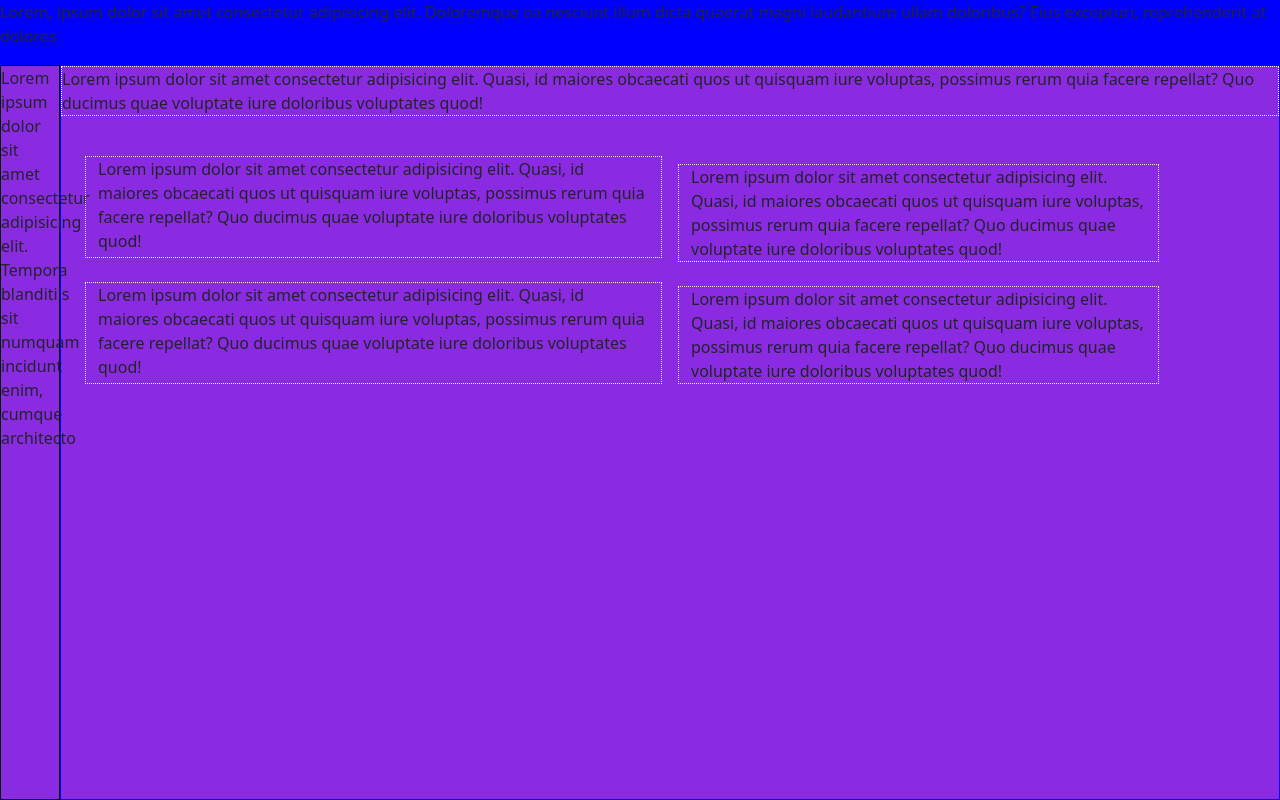
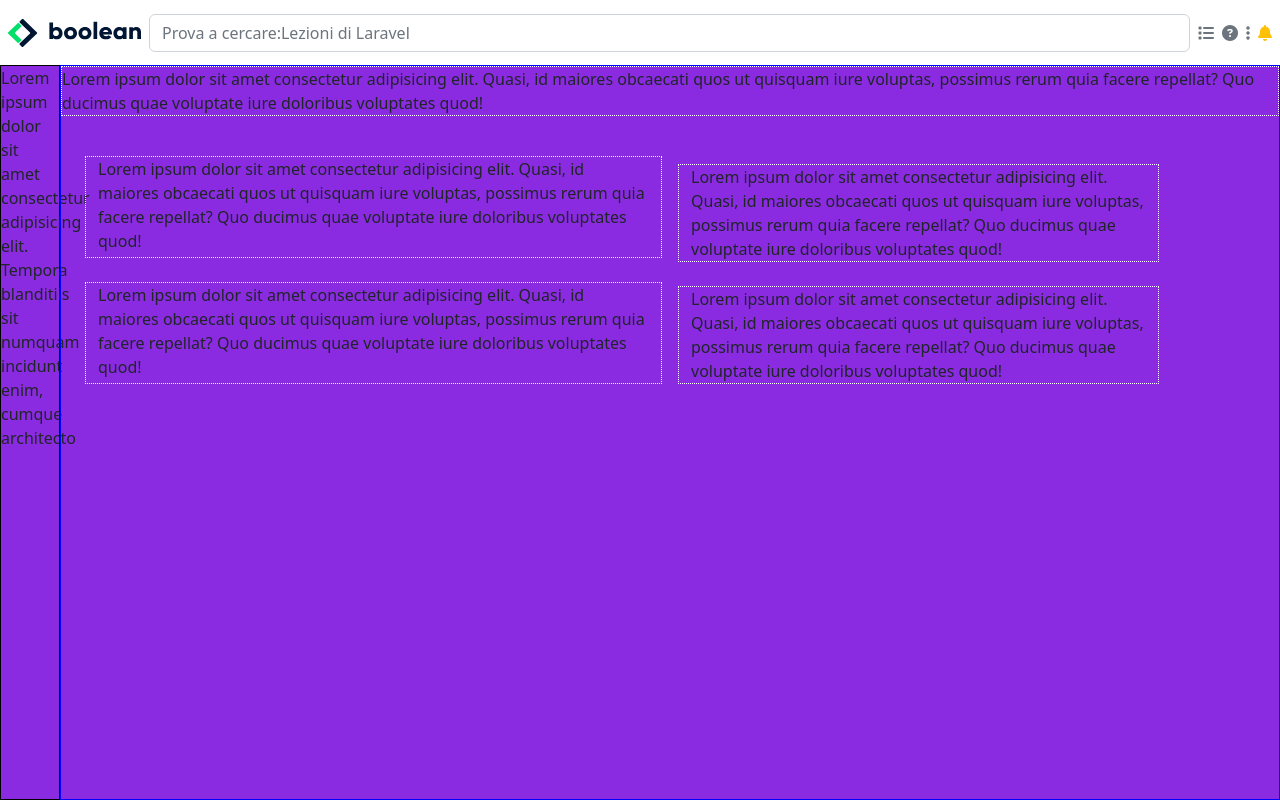
Before and after one commit to MadalinaIndreica/html-css-bootstrap-dashboard, a plain HTML site: page index.html in a window 1280 px wide. Drawn offline with nearby package versions, Linux system fonts and the light colour scheme.

Commit message:
add: header completed

```diff
--- a/css/style.css
+++ b/css/style.css
@@ -8,13 +8,21 @@ img {
     background-color: blueviolet;
 }
 /* HEADER */
-header{
+.ms-navbar{
     height: 75px;
-    /* debug */
-    background-color: blue;
+    background-color:white;
+    display: flex;
+   align-items: center;
+   justify-content: space-around;
+   padding:.5rem;
 }
+
+.mobile-logo-img {
+    width: 60px;
+}
+
 @media screen and (min-width:768px) {
-    header{
+    .ms-navbar{
         height:65px;
     }
 
@@ -52,6 +60,7 @@ main{
     /* debug */
     border: 1px dotted white;
 }
+
 @media screen and (min-width: 992px){
     .rows-wrapper{
         display: flex;
--- a/index.html
+++ b/index.html
@@ -15,7 +15,31 @@
     <div class="wrapper">
         <!-- header -->
         <header>
-            Lorem, ipsum dolor sit amet consectetur adipisicing elit. Doloremque ea nesciunt illum dicta quaerat magni laudantium ullam doloribus? Eius excepturi, reprehenderit at dolores
+           <nav class="ms-navbar gap-2">
+            <!-- logo -->
+            <img class="mobile-logo-img d-lg-none" src="img/mobile-logo.png" alt="">
+            <img class="d-none d-lg-inline-block" src="img/logo.svg" alt="">
+            <!-- search -->
+            <form class="ms-search w-100" role="search">
+                <input class="form-control me-2" type="search" placeholder="Prova a cercare:Lezioni di Laravel" aria-label="Search">
+            </form>
+            <!-- icons -->
+            <div class="nav-icons gap-2 d-flex">
+                <a class="d-none d-lg-inline-block text-secondary" href="">
+                    <i class="fa-solid fa-list"></i>
+                </a>
+                <a class="d-none d-lg-inline-block text-secondary" href="">
+                    <i class="fa-solid fa-circle-question"></i>
+                </a>
+                <a class="d-none d-lg-inline-block text-secondary" href="">
+                    <i class="fa-solid fa-ellipsis-vertical"></i>
+                </a>
+                <a class="text-warning"  href="">
+                    <i class="fa-solid fa-bell"></i>
+                </a>
+            </div>
+
+           </nav>
         </header>
         <!-- /header -->
         <!-- main -->
```
